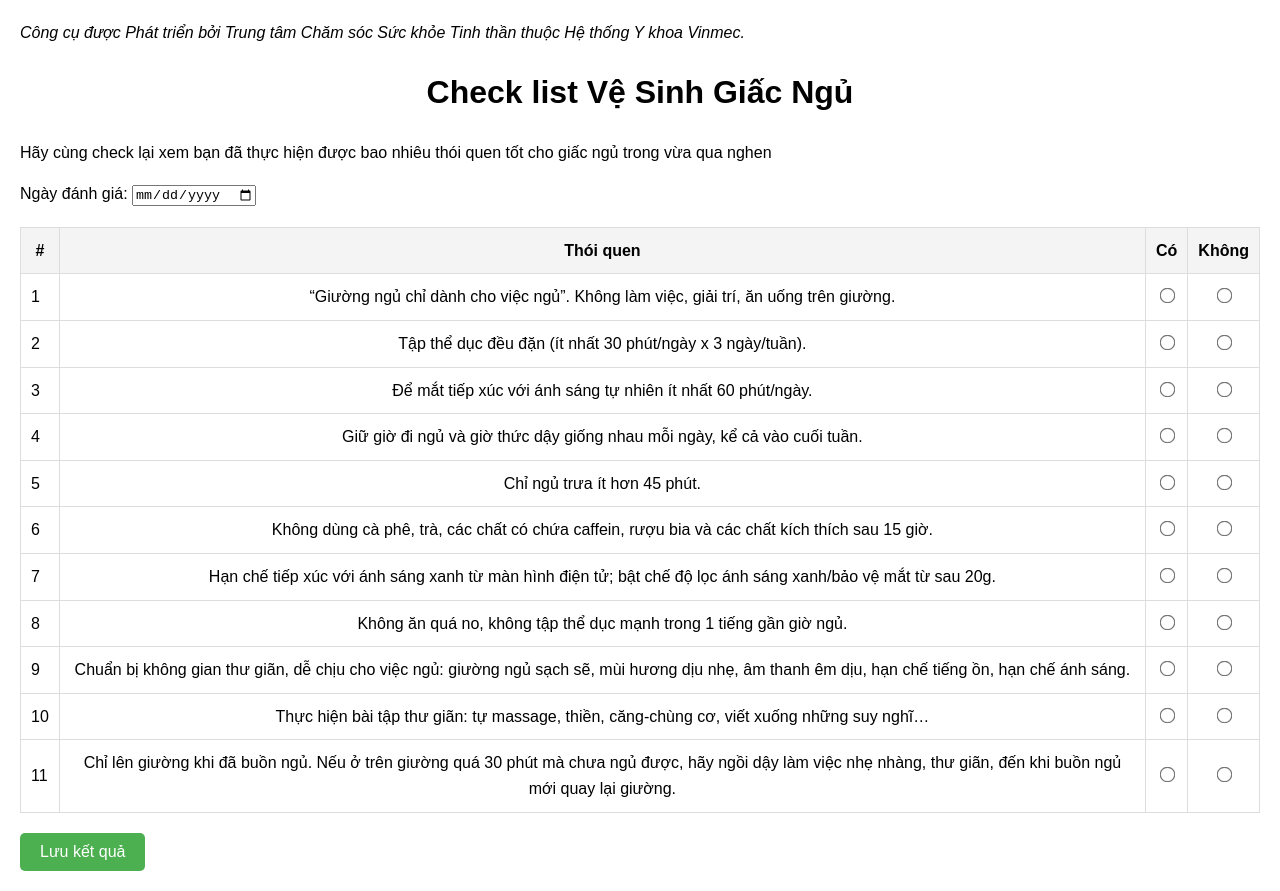
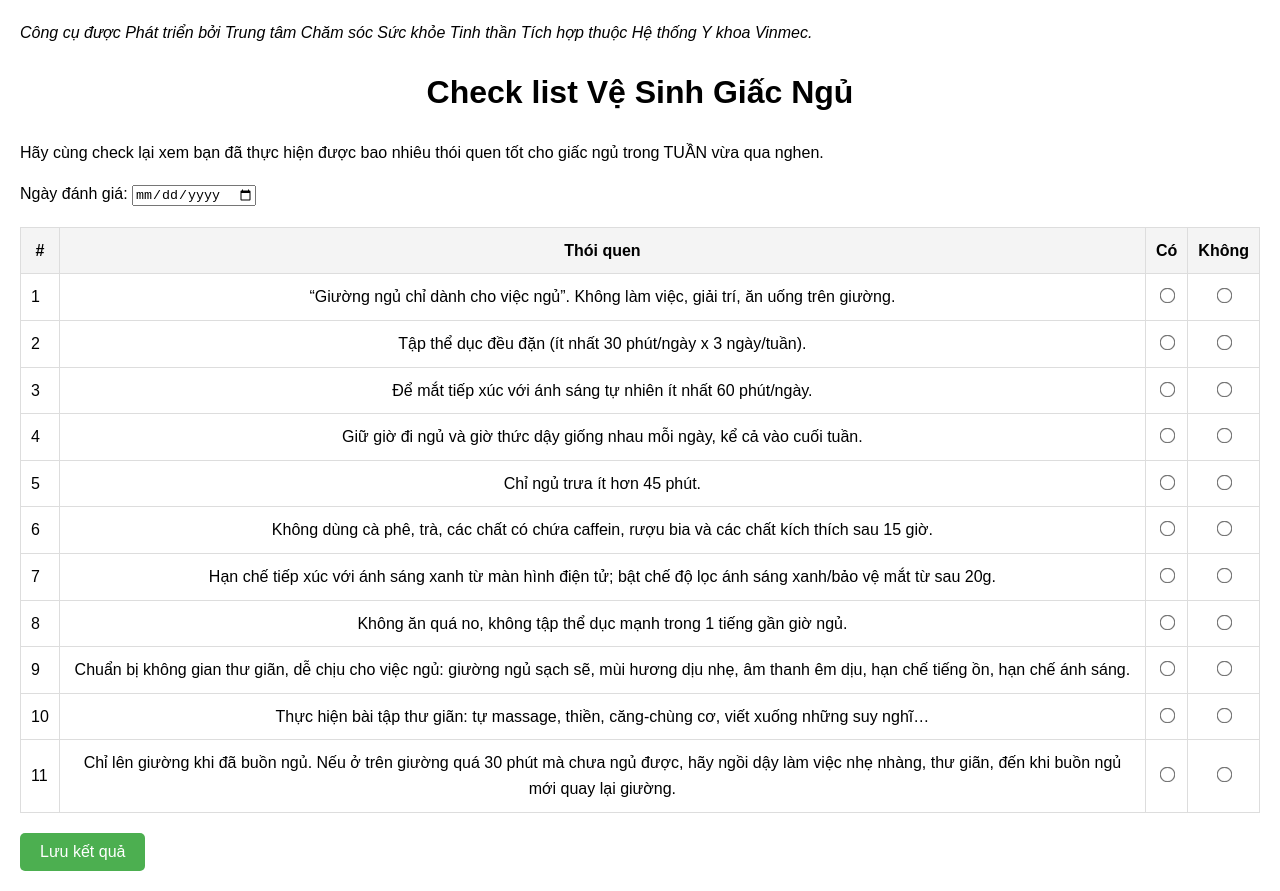
Before and after one commit to StrongerStriving/Check-lit-ve-sinh-giac-ngu, a plain HTML site: page index.html in a window 1280 px wide. Drawn offline with Linux system fonts and the light colour scheme.

Commit message:
Update index.html

```diff
--- a/index.html
+++ b/index.html
@@ -4,7 +4,7 @@
   <meta charset="UTF-8">
   <meta name="viewport" content="width=device-width, initial-scale=1.0">
   <title>Check list Vệ Sinh Giấc Ngủ</title>
-  <p><i>Công cụ được Phát triển bởi Trung tâm Chăm sóc Sức khỏe Tinh thần thuộc Hệ thống Y khoa Vinmec.</i> </p>
+  <p><i>Công cụ được Phát triển bởi Trung tâm Chăm sóc Sức khỏe Tinh thần Tích hợp thuộc Hệ thống Y khoa Vinmec.</i> </p>
   <style>
     body {
       font-family: Arial, sans-serif;
@@ -62,7 +62,7 @@
 </head>
 <body>
   <h1>Check list Vệ Sinh Giấc Ngủ</h1>
-  <p>Hãy cùng check lại xem bạn đã thực hiện được bao nhiêu thói quen tốt cho giấc ngủ trong vừa qua nghen </p>
+  <p>Hãy cùng check lại xem bạn đã thực hiện được bao nhiêu thói quen tốt cho giấc ngủ trong TUẦN vừa qua nghen. </p>
 
   <label for="date">Ngày đánh giá:</label>
   <input type="date" id="date" required>
@@ -169,7 +169,7 @@
       const habits = Array.from(document.querySelectorAll('input[type="radio"]:checked'))
         .filter(input => input.value === 'yes').length;
 
-      const resultText = `Hôm qua bạn đã thực hiện ${habits} thói quen vệ sinh giấc ngủ. Hãy phát huy nghen!`;
+      const resultText = `Hôm qua bạn đã thực hiện ${habits} thói quen vệ sinh giấc ngủ. Hãy phát huy nhé!`;
       document.getElementById('result').textContent = resultText;
     }
   </script>
```
